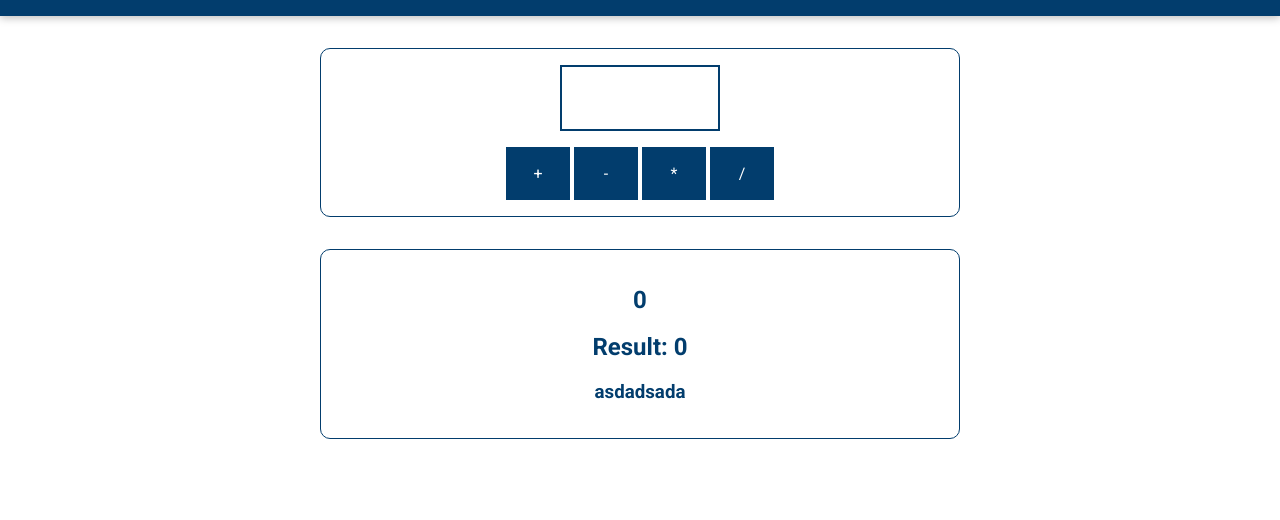
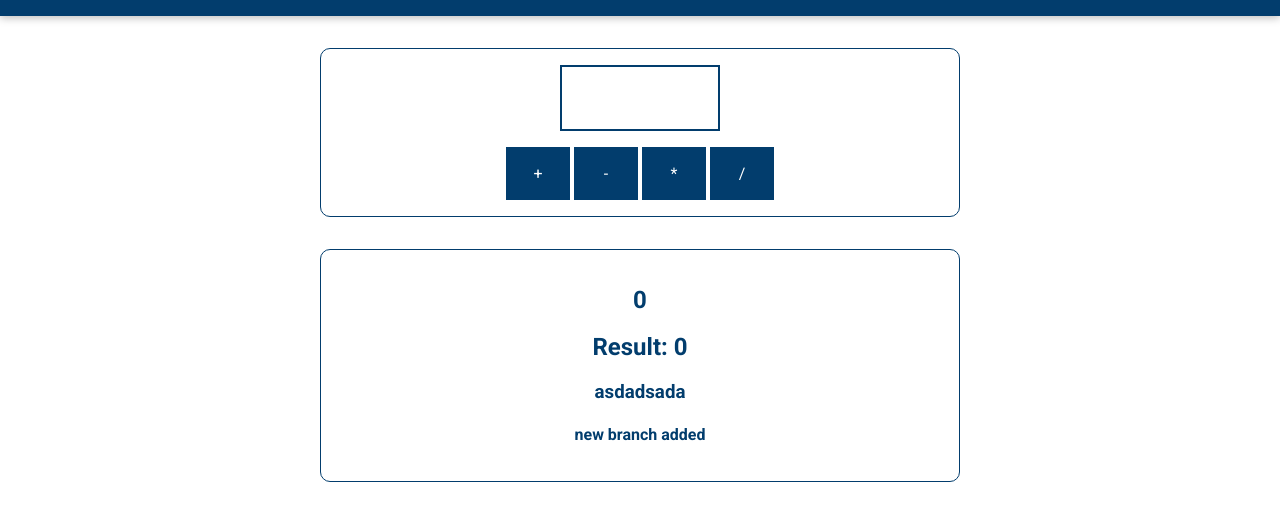
Before and after one commit to Omcc/JavaScript, a plain HTML site: page index.html in a window 1280 px wide. Shown: the part 116-636 px from the top of the page. Drawn offline with Linux system fonts and the light colour scheme.

Commit message:
h4 eklendi

```diff
--- a/index.html
+++ b/index.html
@@ -29,6 +29,7 @@
       <h2 id="current-calculation">0</h2>
       <h2>Result: <span id="current-result">0</span></h2>
       <h3> asdadsada</h3>
+      <h4>new branch added</h4>
 
     </section>
   </body>
```
